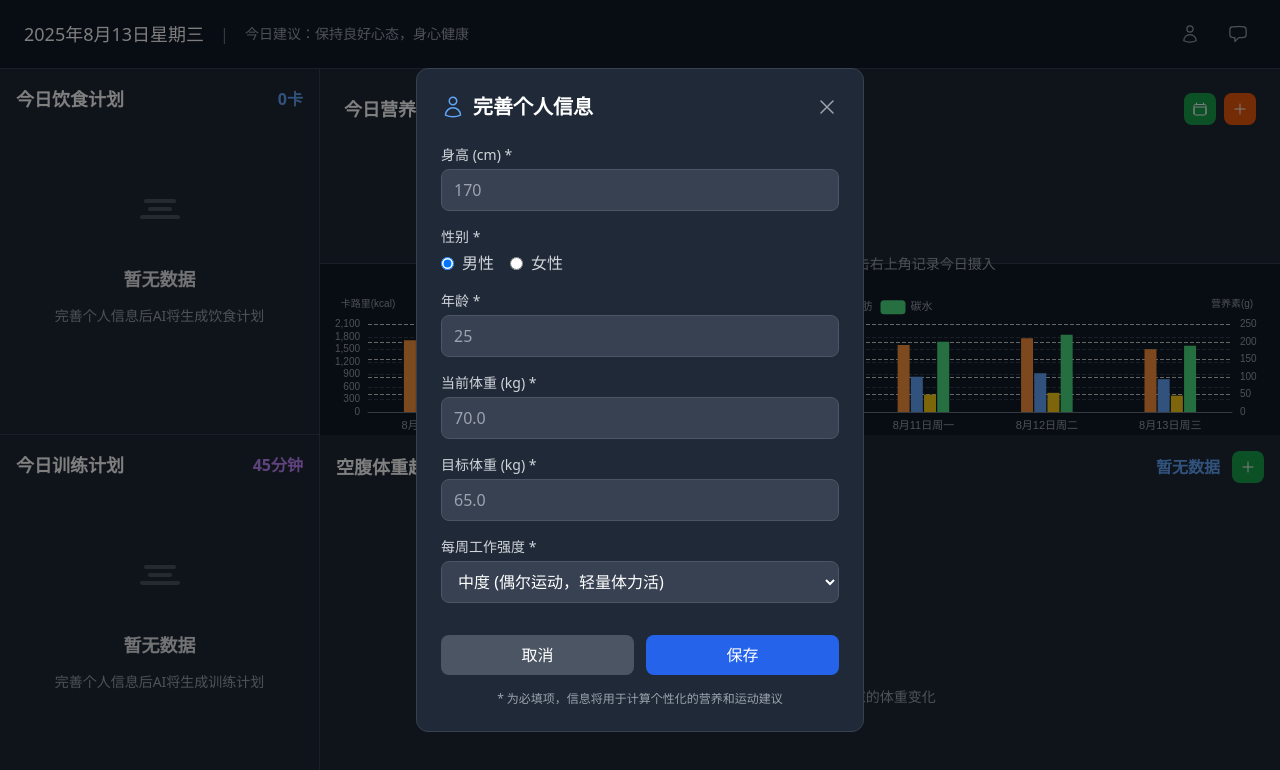
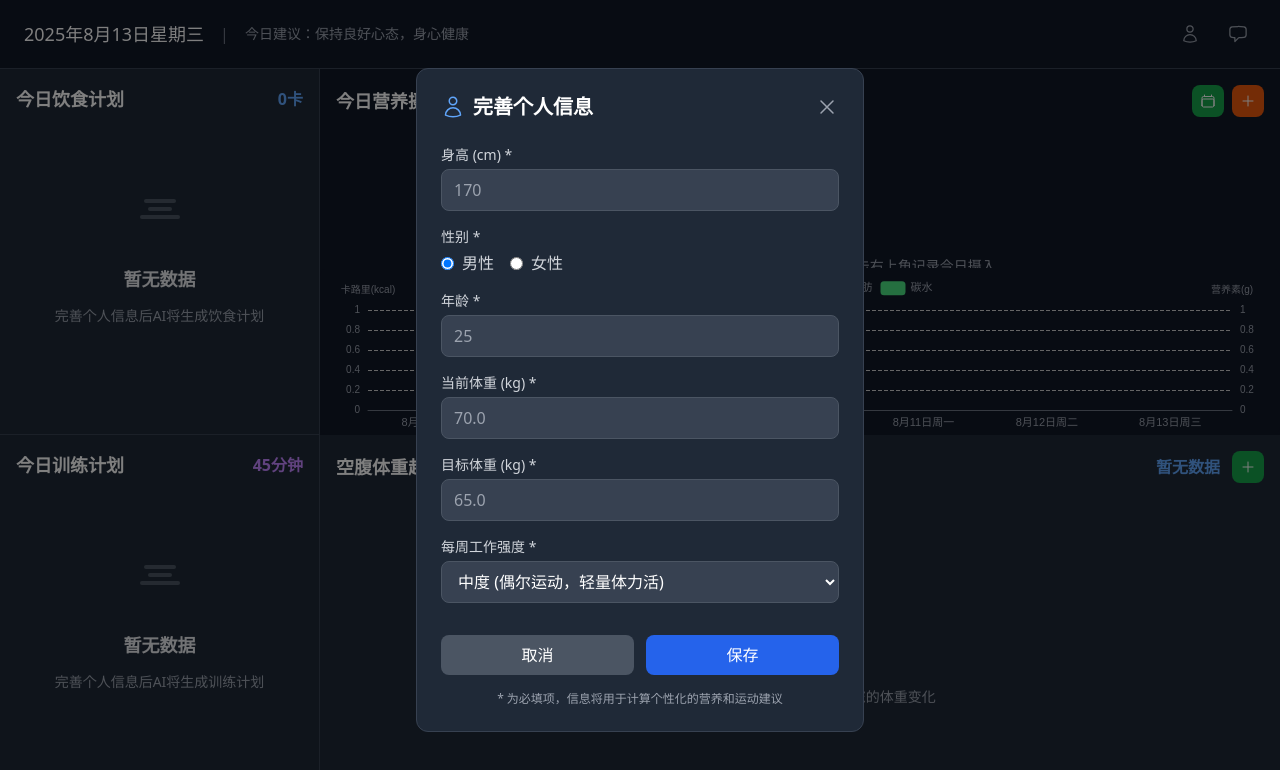
Before and after one commit to FireBushtree/stronger-body, a React (Vite) app: page / in a window 1280 px wide. Shown: the top 770 px of the page. Built offline with nearby package versions, Linux system fonts and the light colour scheme; what @mastra/client-js would draw is missing.

Commit message:
feat: update chart

```diff
--- a/src/components/RightPanel/TopSection.tsx
+++ b/src/components/RightPanel/TopSection.tsx
@@ -22,6 +22,7 @@ const TopSection: React.FC = () => {
   const [actualIntake, setActualIntake] = useState<NutritionRecord | null>(null);
   const [showFoodIntakeModal, setShowFoodIntakeModal] = useState(false);
   const [showFoodRecordsModal, setShowFoodRecordsModal] = useState(false);
+  const [chartKey, setChartKey] = useState(0);
 
   // 加载数据的函数
   const loadNutritionData = () => {
@@ -42,6 +43,8 @@ const TopSection: React.FC = () => {
   const handleFoodIntakeSave = () => {
     // 重新加载营养数据以显示最新的用户输入
     loadNutritionData();
+    // 强制图表重新渲染
+    setChartKey(prev => prev + 1);
   };
 
   // 计算目标营养值 (基于用户身体信息的简单估算)
@@ -168,7 +171,7 @@ const TopSection: React.FC = () => {
   return (
     <div className="flex-1 h-0 flex flex-col">
       {/* 营养卡片区域 */}
-      <div className="flex-1 h-0 bg-gray-800 border-b border-gray-700 p-6">
+      <div className="flex-1 h-0 p-4">
         {/* 标题栏 */}
         <div className="flex justify-between items-center mb-4">
           <div className="flex items-center space-x-3">
@@ -256,14 +259,13 @@ const TopSection: React.FC = () => {
       </div>
 
       {/* 营养摄入趋势图 */}
-      <div className="h-0 flex-1 mt-6 bg-gray-900 rounded-lg flex flex-col">
-        <div className="flex-1">
-          <ReactECharts
-            option={trendChartOption}
-            style={{ height: '100%', width: '100%' }}
-            opts={{ renderer: 'canvas' }}
-          />
-        </div>
+      <div className="h-0 flex-1 bg-gray-900 rounded-lg flex flex-col">
+        <ReactECharts
+          key={chartKey}
+          option={trendChartOption}
+          style={{ height: '100%', width: '100%' }}
+          opts={{ renderer: 'canvas' }}
+        />
       </div>
 
       {/* 饮食摄入弹窗 */}
--- a/src/components/RightPanel/helper.ts
+++ b/src/components/RightPanel/helper.ts
@@ -1,4 +1,4 @@
-import { WeightTrendDB, UserBodyInfoDB } from '../../utils/db';
+import { WeightTrendDB, UserBodyInfoDB, NutritionTrendDB } from '../../utils/db';
 
 // 生成体重数据的辅助函数
 export const generateWeightData = () => {
@@ -148,23 +148,41 @@ export const generateNutritionTrendData = () => {
   const carbData = [];
   const today = new Date();
 
+  // 获取最近7天的日期范围
+  const endDate = today.toISOString().split('T')[0];
+  const startDate = new Date(today.getTime() - 6 * 24 * 60 * 60 * 1000).toISOString().split('T')[0];
+
+  // 获取真实的营养数据
+  const nutritionRecords = NutritionTrendDB.getDateRange(startDate, endDate);
+
+  // 创建日期到记录的映射
+  const recordMap = new Map();
+  nutritionRecords.forEach(record => {
+    recordMap.set(record.date, record);
+  });
+
+  // 生成最近7天的数据
   for (let i = 6; i >= 0; i--) {
     const date = new Date(today);
     date.setDate(today.getDate() - i);
+    const dateString = date.toISOString().split('T')[0];
+
     dates.push(date.toLocaleDateString('zh-CN', { weekday: 'short', month: 'short', day: 'numeric' }));
 
-    // 模拟营养数据，基础值 + 随机波动
-    const caloriesBase = 1600;
-    const proteinBase = 100;
-    const fatBase = 50;
-    const carbBase = 200;
-
-    const dailyVariation = Math.sin(i / 3) * 0.15 + (Math.random() - 0.5) * 0.2;
-
-    caloriesData.push(Math.round(caloriesBase + caloriesBase * dailyVariation));
-    proteinData.push(Math.round(proteinBase + proteinBase * dailyVariation));
-    fatData.push(Math.round(fatBase + fatBase * dailyVariation));
-    carbData.push(Math.round(carbBase + carbBase * dailyVariation));
+    // 使用真实数据或0（如果没有记录）
+    const record = recordMap.get(dateString);
+    if (record) {
+      caloriesData.push(record.calories);
+      proteinData.push(Math.round(record.protein));
+      fatData.push(Math.round(record.fat));
+      carbData.push(Math.round(record.carbohydrates));
+    } else {
+      // 没有记录的日期显示0
+      caloriesData.push(0);
+      proteinData.push(0);
+      fatData.push(0);
+      carbData.push(0);
+    }
   }
 
   return { dates, caloriesData, proteinData, fatData, carbData };
```
